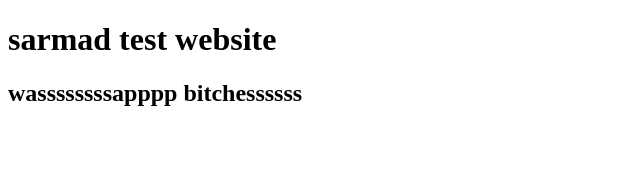
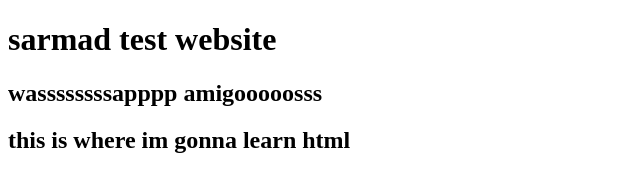
Before and after one commit to Sarmaddakhel/sarmadwebsite, a plain HTML site: page index.html in a window 1280 px wide. Shown: the whole page, without its empty margins (0-640 px from the left). Drawn offline with Linux system fonts and the light colour scheme.

Commit message:
new change test

```diff
--- a/index.html
+++ b/index.html
@@ -7,6 +7,7 @@
 </head>
 <body>
     <h1>sarmad test website </h1>
-    <h2>wassssssssapppp bitchessssss</h2>
+    <h2>wassssssssapppp amigooooosss </h2>
+    <h2> this is where im gonna learn html</h2>
 </body>
 </html>
```
